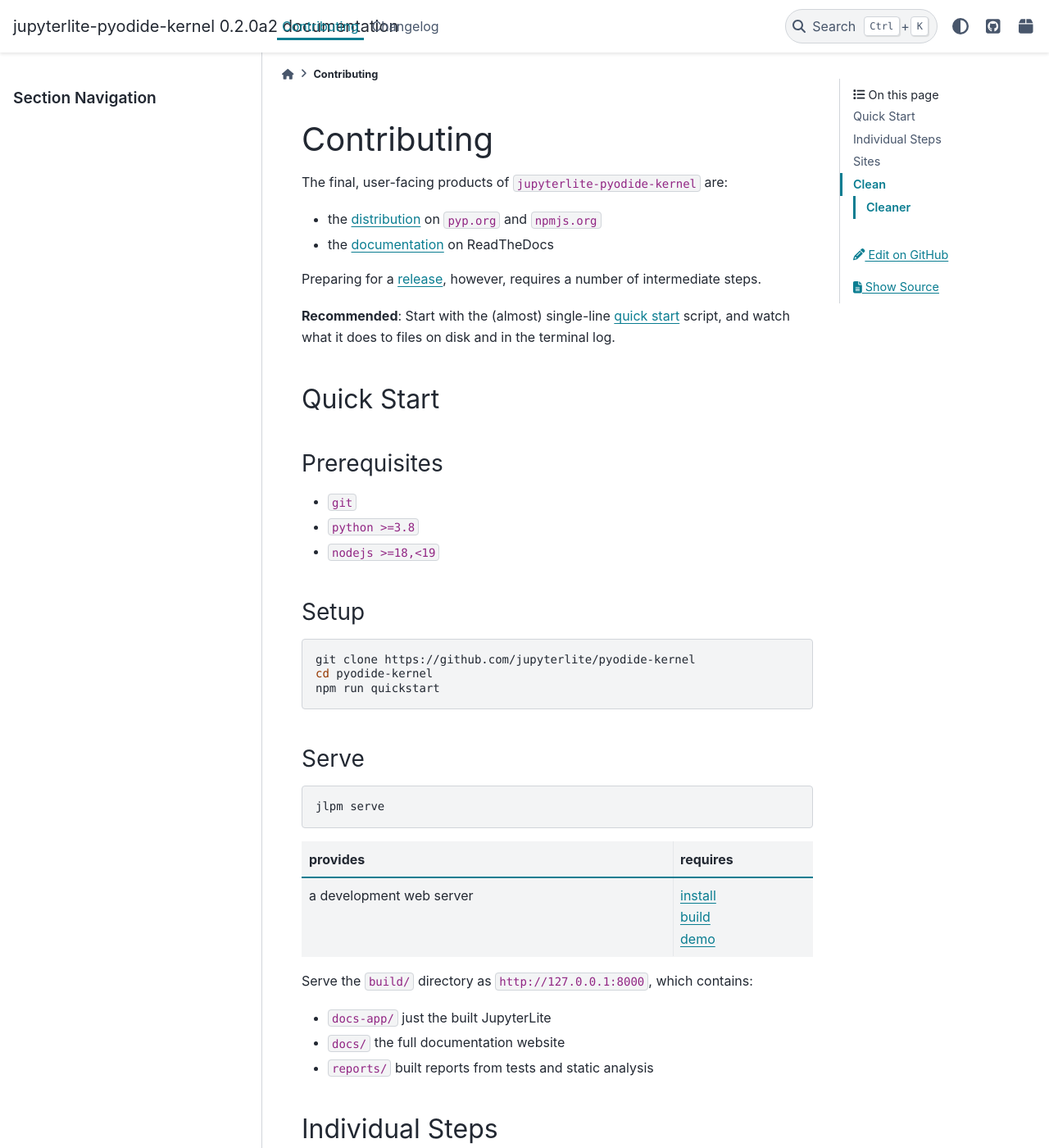
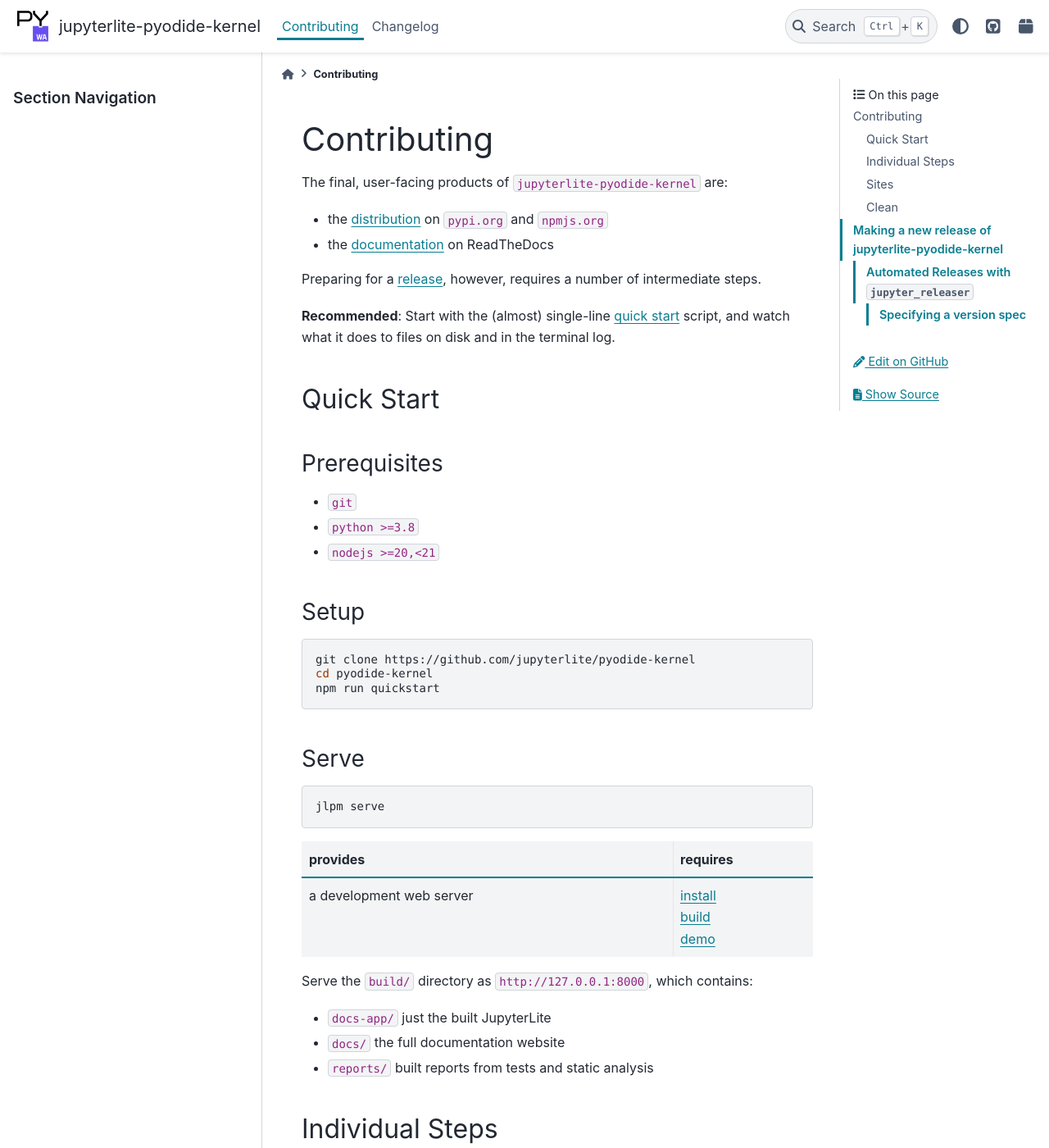
Before and after one commit to jupyterlite/pyodide-kernel, a Sphinx documentation site: the page built from docs/contributing.md, in a window 1280 px wide and 1400 px high. Shown: the whole window at 82% size. Built offline with Sphinx 7.4.7 and the PyData theme 0.15.4, drawn with Linux system fonts in a browser that asks for light colours; some of the changed text lies outside the part shown.

Commit message:
update more versions, links, style

````diff
--- a/CONTRIBUTING.md
+++ b/CONTRIBUTING.md
@@ -2,7 +2,7 @@
 
 The final, user-facing products of `jupyterlite-pyodide-kernel` are:
 
-- the [distribution](#distributions) on `pyp.org` and `npmjs.org`
+- the [distribution](#distributions) on `pypi.org` and `npmjs.org`
 - the [documentation](#documentation) on ReadTheDocs
 
 Preparing for a [release], however, requires a number of intermediate steps.
@@ -18,7 +18,7 @@
 
 - `git`
 - `python >=3.8`
-- `nodejs >=18,<19`
+- `nodejs >=20,<21`
 
 ### Setup
 
--- /dev/null
+++ b/docs/_static/variables.css
@@ -0,0 +1,3 @@
+.table {
+    --bs-table-bg: transparent;
+}
--- a/docs/conf.py
+++ b/docs/conf.py
@@ -32,19 +32,20 @@
 
 # theme
 html_theme = "pydata_sphinx_theme"
+html_logo =  "../packages/pyodide-kernel-extension/style/img/pyodide.svg"
+html_favicon = html_logo
 html_theme_options = {
     "github_url": P["urls"]["Source"],
-    "use_edit_page_button": True,
     "icon_links": [
-        {
-            "name": "PyPI",
-            "url": P["urls"]["PyPI"],
-            "icon": "fa-solid fa-box",
-        },
+       {"name": "PyPI", "url": P["urls"]["PyPI"], "icon": "fa-solid fa-box"}
     ],
+    "logo": {
+        "text": P["name"]
+    },
+    "navigation_with_keys": False,
     "pygment_light_style": "github-light",
     "pygment_dark_style": "github-dark",
-    "navigation_with_keys": False,
+    "use_edit_page_button": True,
 }
 
 github_user, github_repo = P["urls"]["Source"].split("/")[-2:]
@@ -57,16 +58,13 @@
 }
 # rely on the order of these to patch json, labextensions correctly
 html_static_path = [
+    "./_static",
     # as-built assets for testing "hot" downstreams against a PR without rebuilding
     "../dist",
     # as-built application, extensions, contents, and patched jupyter-lite.json
     "../build/docs-app",
 ]
 
-# TODO: add the pyodide logo
-# html_theme_options = {
-#    "logo": {
-#       "image_light": "TODO",
-#       "image_dark": "TODO",
-#    }
-# }
+html_css_files = [
+    "variables.css",
+]
--- a/docs/contributing.md
+++ b/docs/contributing.md
@@ -1,2 +1,5 @@
 ```{include} ../CONTRIBUTING.md
 ```
+
+```{include} ../RELEASE.md
+```
````
Also changed, not shown: README.md (+4 -4 lines), .readthedocs.yml.
